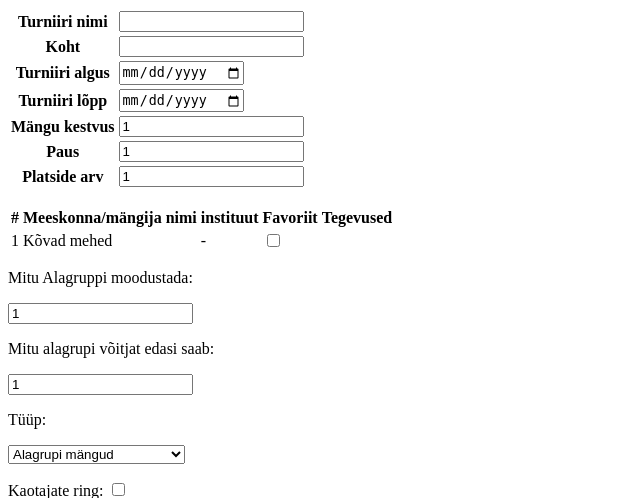
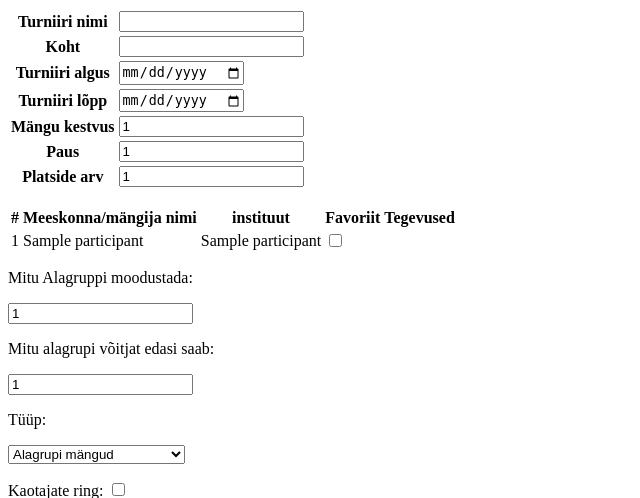
Before and after one commit to henno/tournament, a PHP site: the page made by views/tournaments_add_view.php in a window 1280 px wide. Shown: the top 498 px of the page, without its empty margins (0-640 px from the left). Run offline with PHP 8.4, Linux system fonts and the light colour scheme; the template is opened without the code that fills it: most values are stand-ins (such as "Sample title", 1, 10 or a date in 2020); some libraries are stand-ins or nearby versions.

Commit message:
renamed tournaments to participants in tournaments/add action; made tournament participants table dynamic; made add tournament button to work; denied access to system folders and to config.php

```diff
--- a/controllers/tournaments.php
+++ b/controllers/tournaments.php
@@ -23,7 +23,7 @@ class tournaments
 	function add()
 	{
 		global $_request;
-		$tournaments = get_all("SELECT * FROM tournament WHERE deleted=0");
+		$participants = get_all("SELECT * FROM participant as pa LEFT JOIN institute using(institute_id) WHERE pa.deleted=0");
 		require 'views/master_view.php';
 
 	}
--- a/views/tournaments_add_view.php
+++ b/views/tournaments_add_view.php
@@ -1,9 +1,10 @@
 <style>
-	input[type="date"]::-webkit-calendar-picker-indicator{
-		display:inline-block;
-		margin-top:2%;
-		float:right;
+	input[type="date"]::-webkit-calendar-picker-indicator {
+		display: inline-block;
+		margin-top: 2%;
+		float: right;
 	}
+
 	input[type="date"]::-webkit-inner-spin-button {
 		display: none;
 		-webkit-appearance: none;
@@ -45,7 +46,7 @@
 
 			<tr>
 				<th>Mängu kestvus</th>
-				<td><input type="number" value="1"  min="1" name="tournament_game_time"></td>
+				<td><input type="number" value="1" min="1" name="tournament_game_time"></td>
 			</tr>
 
 			<tr>
@@ -54,7 +55,7 @@
 			</tr>
 			<tr>
 				<th>Platside arv</th>
-				<td><input type="number" value="1"  min="1" name="tournament_field"/></td>
+				<td><input type="number" value="1" min="1" name="tournament_field"/></td>
 			</tr>
 
 			</tbody>
@@ -83,26 +84,28 @@
 	</tr>
 	</thead>
 	<tbody>
-	<?foreach ($tournaments as $tournament):?>
+
+	<? $i = 1; foreach ($participants as $participant): ?>
 	<tr>
 		<td>
-			1
+			<?=$i++?>
 		</td>
 		<td>
-			Kõvad mehed
+			<?=$participant['participant_name']?>
 		</td>
 		<td>
-			-
+			<?=$participant['institute_name']?>
 		</td>
 		<td>
 			<input type="checkbox">
 		</td>
 		<td>
 			<a href="#"><i class="icon-pencil"></i>
-				<a href="<?=BASE_URL?>tournaments/remove/<?=$tournament['tournament_id']?>" onclick="if (!confirm('Oled kindel?'))return false"><i class="icon-trash">
+				<a href="<?=BASE_URL?>tournaments/remove/<?=$tournament['tournament_id']?>"
+				   onclick="if (!confirm('Oled kindel?'))return false"><i class="icon-trash">
 		</td>
 	</tr>
-	<?endforeach?>
+		<? endforeach?>
 	</tbody>
 </table>
 <p>Mitu Alagruppi moodustada:</p>
```
Also changed, not shown: config.php (+1 -7 lines), views/tournaments_index_view.php (+3 -5 lines), .htaccess.
